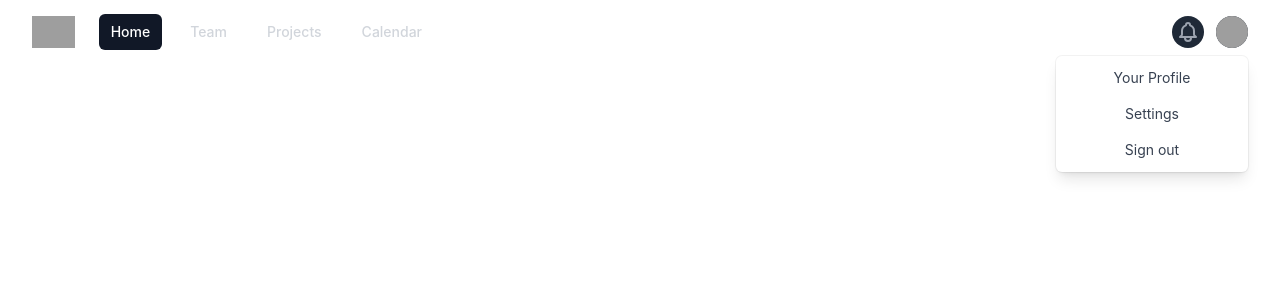
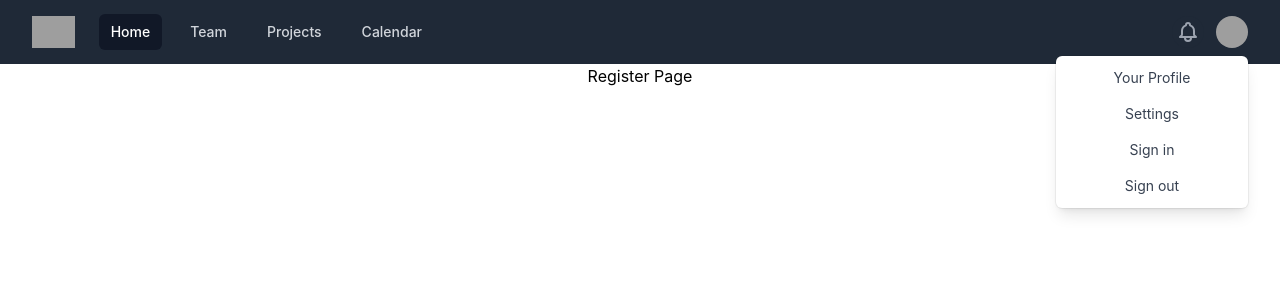
Before and after one commit to mesu-ai/admission-assistant, a React (Create React App) app: page /register in a window 1280 px wide. Both pictures are taken after a click on the button "Open user menu". Shown: the top 300 px of the page. Built offline with nearby package versions, Linux system fonts and the light colour scheme; grey boxes are pictures that could not be loaded; the HTML template or start-up script is replaced by a standard one.

Commit message:
update changes navbar

```diff
--- a/src/App.js
+++ b/src/App.js
@@ -1,6 +1,7 @@
 import './App.css';
 import { BrowserRouter, Routes, Route } from 'react-router-dom';
 import Header from './layouts/header/Header';
+import UserRegister from './pages/RegisterPage/UserRegister';
 
 function App() {
   return (
@@ -8,10 +9,7 @@ function App() {
       <BrowserRouter>
       <Header/>
         <Routes>
-          <Route>
-
-
-          </Route>
+          <Route path='/register' element={<UserRegister/>}/>
 
         </Routes>
       </BrowserRouter>
--- a/src/layouts/header/Header.js
+++ b/src/layouts/header/Header.js
@@ -1,4 +1,5 @@
 import React from 'react';
+import {Link} from 'react-router-dom';
 import { Fragment } from 'react'
 import { Disclosure, Menu, Transition } from '@headlessui/react'
 import { BellIcon, MenuIcon, XIcon } from '@heroicons/react/outline'
@@ -20,7 +21,7 @@ function classNames(...classes) {
 const Header = () => {
     return (
 
-        <Disclosure as="nav" className="bg-regal-blue">
+        <Disclosure as="nav" className="bg-gray-800">
             {({ open }) => (
                 <>
                     <div className="max-w-7xl mx-auto px-2 sm:px-6 lg:px-8">
@@ -120,6 +121,16 @@ const Header = () => {
                                             </Menu.Item>
                                             <Menu.Item>
                                                 {({ active }) => (
+                                                    <Link
+                                                        to='/register'
+                                                        className={classNames(active ? 'bg-gray-100' : '', 'block px-4 py-2 text-sm text-gray-700')}
+                                                    >
+                                                        Sign in
+                                                    </Link>
+                                                )}
+                                            </Menu.Item>
+                                            <Menu.Item>
+                                                {({ active }) => (
                                                     <a
                                                         href="#a"
                                                         className={classNames(active ? 'bg-gray-100' : '', 'block px-4 py-2 text-sm text-gray-700')}
--- /dev/null
+++ b/src/pages/RegisterPage/UserRegister.js
@@ -0,0 +1,12 @@
+import React from 'react';
+
+const UserRegister = () => {
+    return (
+        <div>
+            <p className='text-black'>Register Page</p>
+
+        </div>
+    );
+};
+
+export default UserRegister;
```
